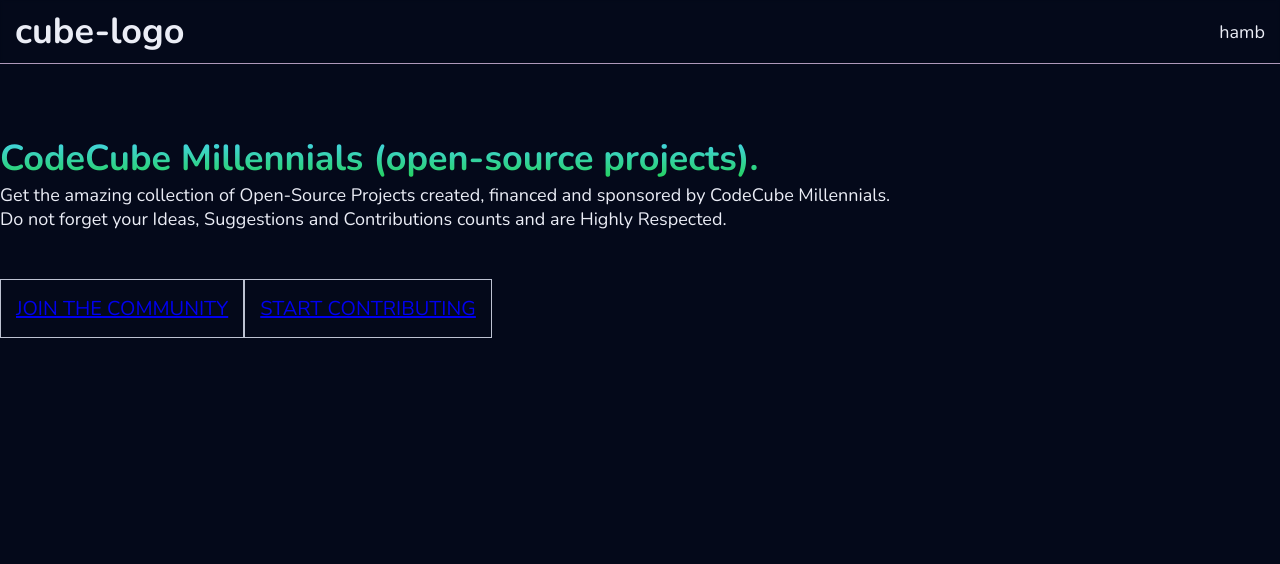
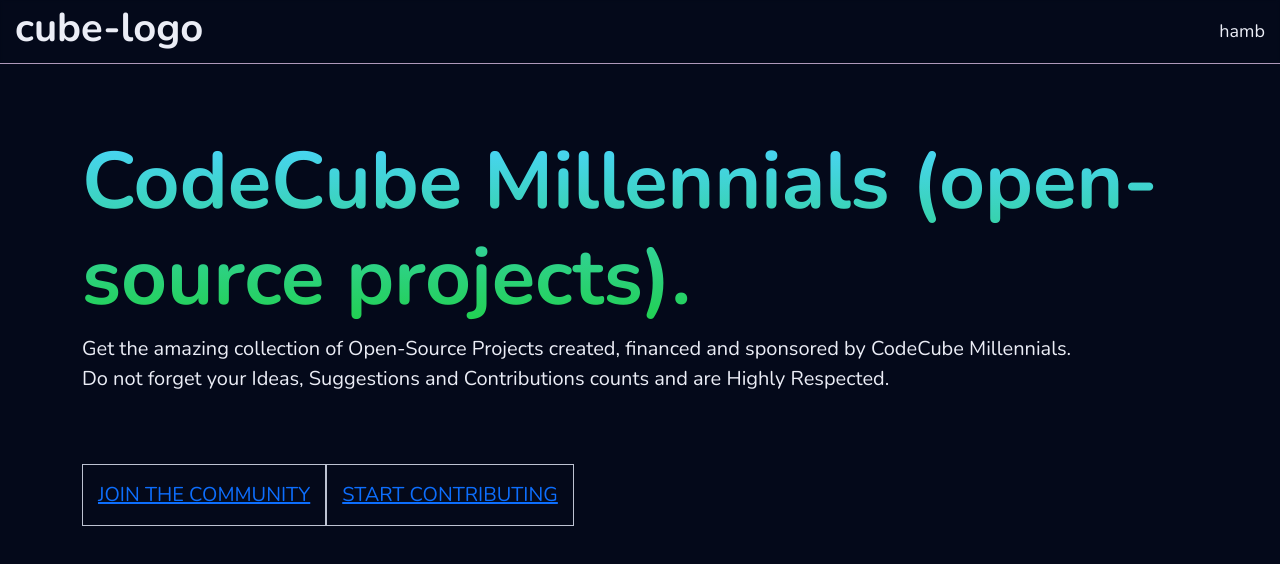
Before and after one commit to CODECUBE-001/codecube-open-source, a plain HTML site: page index.html in a window 1280 px wide. Drawn offline with nearby package versions, Linux system fonts and the light colour scheme; the site is published under a folder, as on GitHub Pages, so addresses that start at the root find nothing.

Commit message:
completed the initial commit

```diff
--- a/index.html
+++ b/index.html
@@ -6,7 +6,7 @@
     <meta name="viewport" content="width=device-width, initial-scale=1">
 
     <title>CodeCube Open-Source Projects</title>
-
+    <link rel="stylesheet" href="cdn_modules/bootstrap@5.1.3/css/bootstrap.min.css">
     <link rel="stylesheet" href="src/style.css">
 </head>
 
--- a/src/style.css
+++ b/src/style.css
@@ -1,5 +1,4 @@
 /* Bootstrap */
-@import url("/cdn_modules/bootstrap@5.1.3/css/bootstrap.min.css");
 @import url('https://fonts.googleapis.com/css2?family=Nunito:wght@300;400;500;600;700&display=swap');
 
 * {
```
Also changed, not shown: 1 other file.
